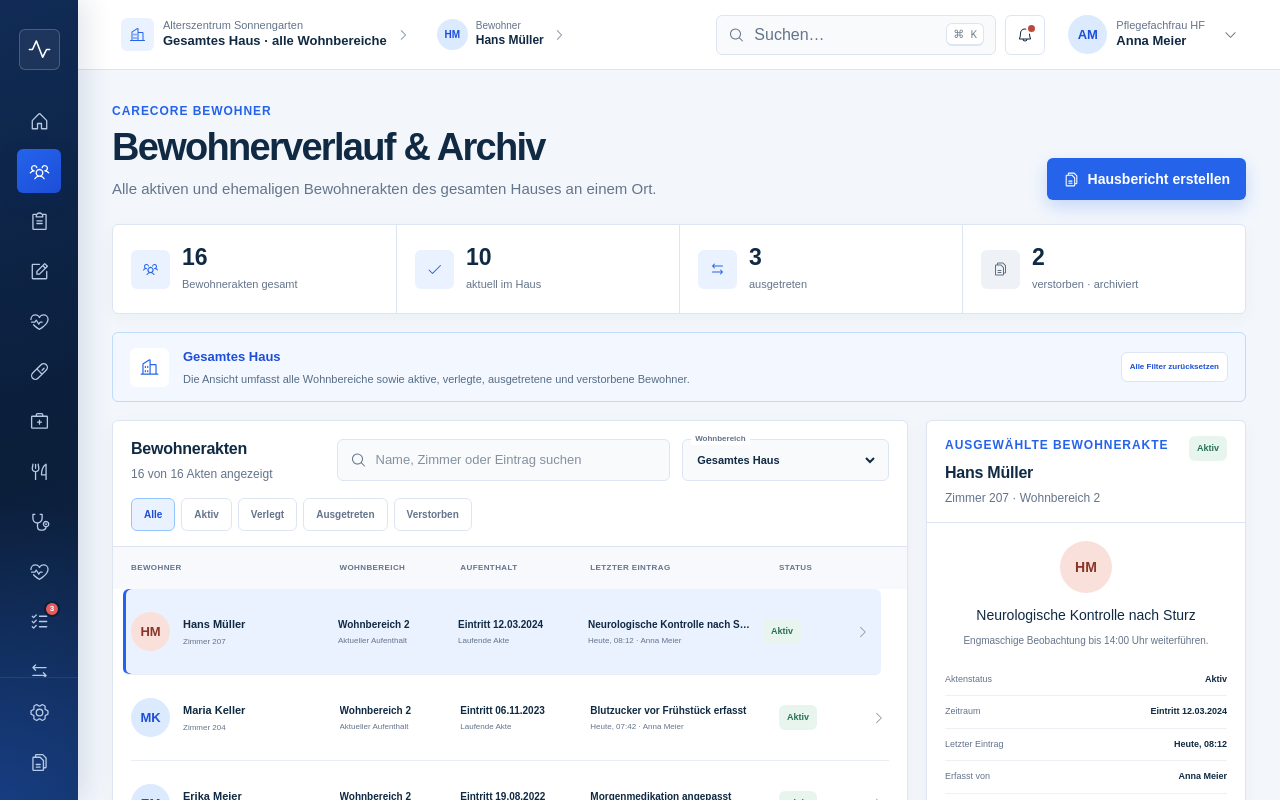
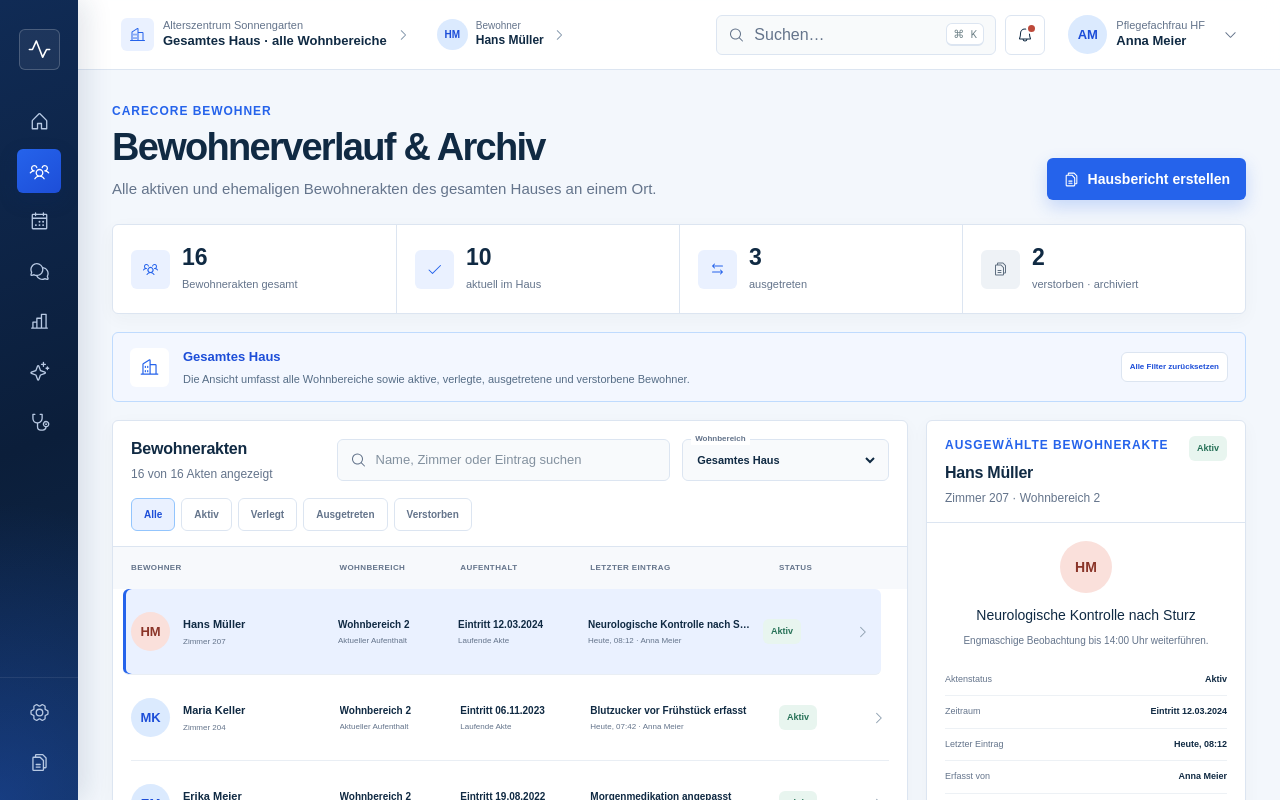
Before and after one commit to 3pWEBQUERY/CareCore, a Next.js app: page /bewohner/verlauf in a window 1280 px wide. Shown: the top 800 px of the page. Built offline with nearby package versions, Linux system fonts and the light colour scheme.

Commit message:
Keep sidebar rail limited to primary categories

```diff
--- a/app/components/app-sidebar.tsx
+++ b/app/components/app-sidebar.tsx
@@ -72,45 +72,45 @@ export function SidebarTooltip({ label }: { label: string }) {
 
 export default function AppSidebar({ activeModule, activeChild, onToast }: AppSidebarProps) {
   const router = useRouter();
-  const [flyoutModule, setFlyoutModule] = useState<string | null>(null);
+  const [flyoutGroup, setFlyoutGroup] = useState<string | null>(null);
 
   useEffect(() => {
-    const closeOnEscape = (event: KeyboardEvent) => { if (event.key === "Escape") setFlyoutModule(null); };
+    const closeOnEscape = (event: KeyboardEvent) => { if (event.key === "Escape") setFlyoutGroup(null); };
     window.addEventListener("keydown", closeOnEscape);
     return () => window.removeEventListener("keydown", closeOnEscape);
   }, []);
 
-  function openModule(moduleId: string) {
-    setFlyoutModule((current) => current === moduleId ? null : moduleId);
+  function openGroup(groupId: string) {
+    setFlyoutGroup((current) => current === groupId ? null : groupId);
   }
 
   function selectChild(moduleId: string, child: string) {
     const href = routeFor(moduleId, child);
     if (href) {
-      setFlyoutModule(null);
+      setFlyoutGroup(null);
       router.push(href);
     } else {
       onToast?.(`${child} geöffnet`);
     }
   }
 
-  const moduleEntries = navigation.flatMap((group) => group.modules.map((module) => ({ group, module })));
-  const flyoutEntry = moduleEntries.find(({ module }) => module.id === flyoutModule);
-  const flyout = flyoutEntry?.module;
+  const activeGroup = navigation.find((group) => group.modules.some((module) => module.id === activeModule));
+  const groupIcons: Record<string, ModuleIconName> = { clinical: "residents", operations: "calendar", workforce: "team", management: "chart", intelligence: "ai", rai: "assess" };
+  const flyout = navigation.find((group) => group.id === flyoutGroup);
 
   return <>
     <aside className="sidebar sidebar-rail" aria-label="Hauptnavigation">
       <div className="sidebar-rail-head"><span className="brand-mark" aria-label="CareCore"><RailIcon name="pulse"/></span></div>
       <nav className="sidebar-rail-scroll">
-        <button className={`sidebar-rail-button ${activeModule === "home" ? "active" : ""}`} type="button" aria-label="Startseite" onClick={() => { setFlyoutModule(null); router.push("/"); }}><RailIcon name="home"/><SidebarTooltip label="Startseite"/></button>
-        {moduleEntries.map(({ module }) => <button className={`sidebar-rail-button ${activeModule === module.id ? "active" : ""}`} type="button" key={module.id} aria-label={module.label} aria-expanded={flyoutModule === module.id} onClick={() => openModule(module.id)}><RailIcon name={module.icon}/>{module.badge && <span className="sidebar-rail-badge">{module.badge}</span>}<SidebarTooltip label={module.label}/></button>)}
+        <button className={`sidebar-rail-button ${activeModule === "home" ? "active" : ""}`} type="button" aria-label="Startseite" onClick={() => { setFlyoutGroup(null); router.push("/"); }}><RailIcon name="home"/><SidebarTooltip label="Startseite"/></button>
+        {navigation.map((group) => <button className={`sidebar-rail-button ${activeGroup?.id === group.id ? "active" : ""}`} type="button" key={group.id} aria-label={group.label} aria-expanded={flyoutGroup === group.id} onClick={() => openGroup(group.id)}><RailIcon name={groupIcons[group.id] ?? "pulse"}/><SidebarTooltip label={group.label}/></button>)}
       </nav>
-      <div className="sidebar-rail-footer"><button className={`sidebar-rail-button ${activeModule === "settings" ? "active" : ""}`} type="button" aria-label="Einstellungen" onClick={() => { setFlyoutModule(null); router.push("/einstellungen"); }}><RailIcon name="settings"/><SidebarTooltip label="Einstellungen"/></button><button className="sidebar-rail-button" type="button" aria-label="Hilfe & Support" onClick={() => onToast?.("Hilfe & Support geöffnet")}><RailIcon name="docs"/><SidebarTooltip label="Hilfe & Support"/></button></div>
+      <div className="sidebar-rail-footer"><button className={`sidebar-rail-button ${activeModule === "settings" ? "active" : ""}`} type="button" aria-label="Einstellungen" onClick={() => { setFlyoutGroup(null); router.push("/einstellungen"); }}><RailIcon name="settings"/><SidebarTooltip label="Einstellungen"/></button><button className="sidebar-rail-button" type="button" aria-label="Hilfe & Support" onClick={() => onToast?.("Hilfe & Support geöffnet")}><RailIcon name="docs"/><SidebarTooltip label="Hilfe & Support"/></button></div>
     </aside>
 
-    {flyout && flyoutEntry && <aside className="sidebar-flyout" aria-label={`${flyout.label} Untermenü`} onMouseLeave={() => setFlyoutModule(null)}>
-      <div className="sidebar-flyout-head"><div className="sidebar-flyout-icon"><RailIcon name={flyout.icon}/></div><div><span>{flyoutEntry.group.label}</span><strong>{flyout.label}</strong></div><button type="button" aria-label="Untermenü schliessen" onClick={() => setFlyoutModule(null)}><RailIcon name="close"/></button></div>
-      <div className="sidebar-flyout-body"><span className="sidebar-flyout-label">Unterseiten</span>{flyout.children.map((child) => <button className={`sidebar-flyout-link ${flyout.id === activeModule && child === activeChild ? "active" : ""}`} type="button" key={child} onClick={() => selectChild(flyout.id, child)}><span>{child}</span><RailIcon name="chevron"/></button>)}</div>
+    {flyout && <aside className="sidebar-flyout" aria-label={`${flyout.label} Untermenü`} onMouseLeave={() => setFlyoutGroup(null)}>
+      <div className="sidebar-flyout-head"><div className="sidebar-flyout-icon"><RailIcon name={groupIcons[flyout.id] ?? "pulse"}/></div><div><span>Hauptbereich</span><strong>{flyout.label}</strong></div><button type="button" aria-label="Untermenü schliessen" onClick={() => setFlyoutGroup(null)}><RailIcon name="close"/></button></div>
+      <div className="sidebar-flyout-body"><span className="sidebar-flyout-label">Module</span>{flyout.modules.map((module) => <section className="sidebar-flyout-module" key={module.id}><strong>{module.label}</strong>{module.children.map((child) => <button className={`sidebar-flyout-link ${module.id === activeModule && child === activeChild ? "active" : ""}`} type="button" key={child} onClick={() => selectChild(module.id, child)}><span>{child}</span><RailIcon name="chevron"/></button>)}</section>)}</div>
     </aside>}
   </>;
 }
```
Also changed, not shown: 1 other file (tests, documents, lock files or other folders).
